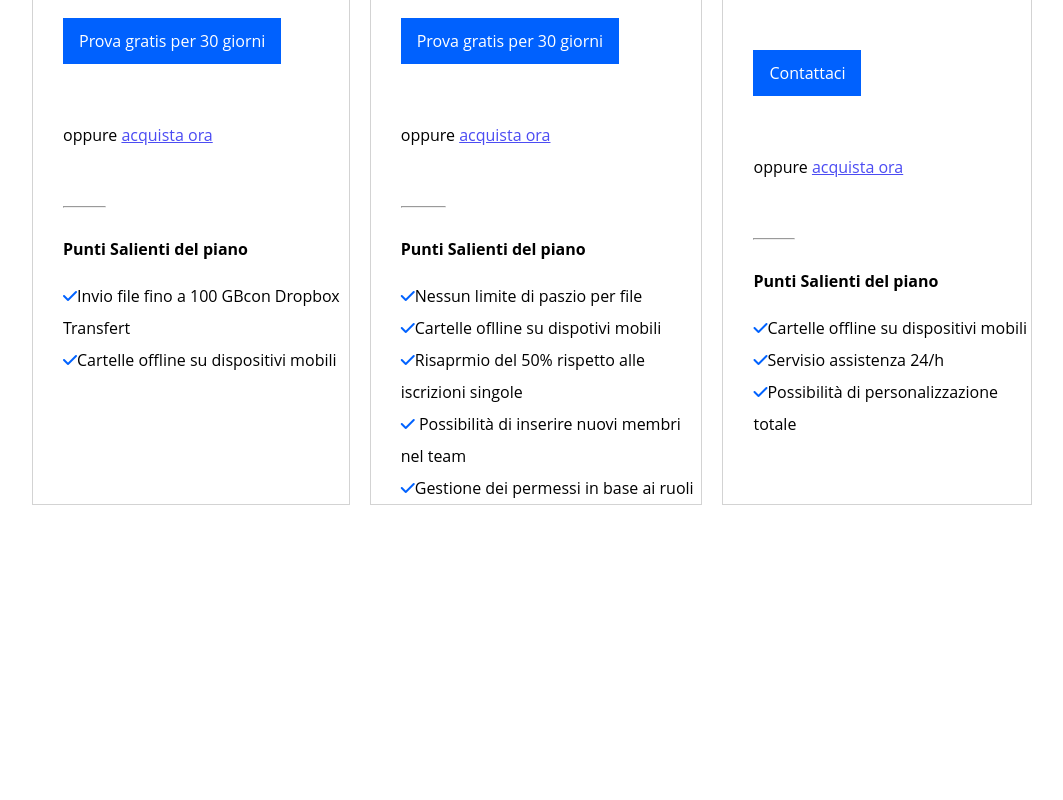
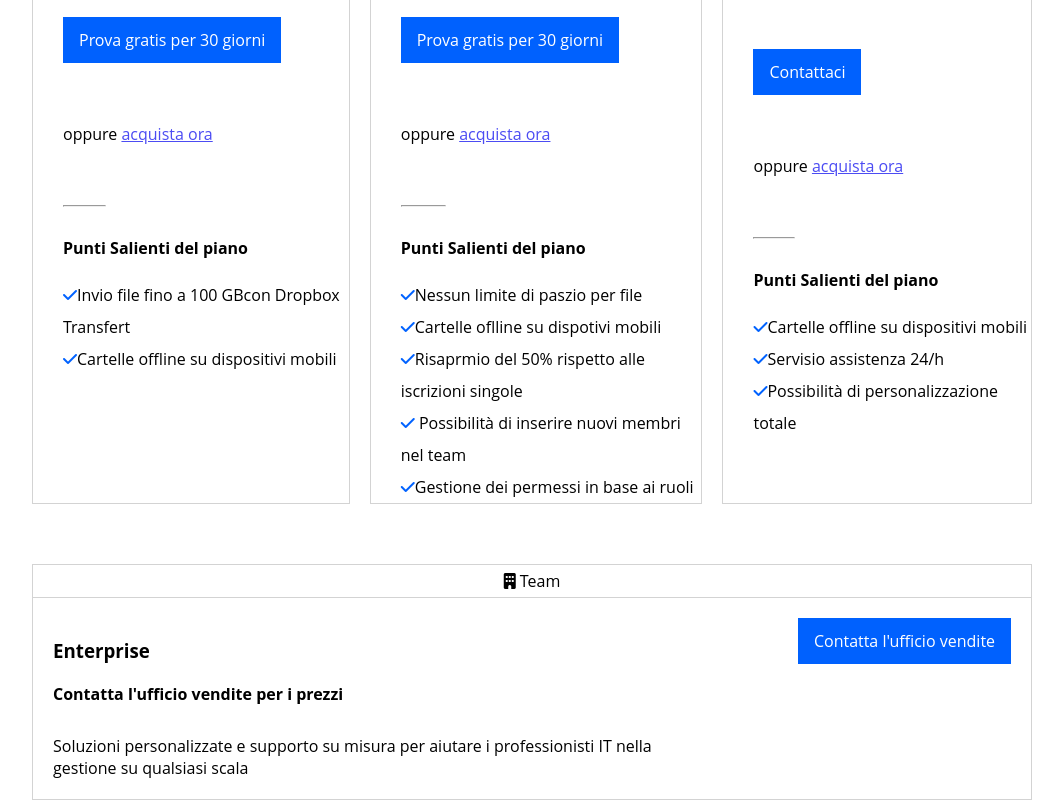
Before and after one commit to federicodececco/htmlcss-dropbox, a plain HTML site: page index.html in a window 1280 px wide. Shown: the part 1576-2376 px from the top of the page, without its empty margins (108-1171 px from the left). Before the commit the page ends 2081 px from the top, so only its background shows below. Drawn offline with Linux system fonts and the light colour scheme.

Commit message:
add:section enterprise

```diff
--- a/css/style.css
+++ b/css/style.css
@@ -179,8 +179,8 @@ main label {
 .container.smol .col {
   border: solid lightgrey 1px;
 }
-.col div:first-child {
-  border-bottom: solid lightgrey 1px;
+
+.user {
   padding: 5px 0;
   text-align: center;
 }
@@ -223,13 +223,48 @@ hr {
   color: grey;
   width: 15%;
 }
-h4{
-  margin-top: 30px ;
+h4 {
+  margin-top: 30px;
   margin-bottom: 20px;
 }
 .check {
   color: #0062ff;
 }
-/*----------------
+.enterprise {
+  margin-top: 60px;
+  border: solid lightgrey 1px;
+  text-align: center;
+}
+.enterprise > :first-child {
+  padding: 5px 0;
+}
+.sub-enterprise {
+  display: flex;
+}
+.enterprise .col.left {
+  max-width: 70%;
+
+  text-align: left;
+  padding: 20px;
+}
+.enterprise h4 {
+  margin-top: 20px;
+  margin-bottom: 30px;
+}
+.enterprise > :first-child{
+  border-bottom: solid lightgrey 1px;
+}
+.enterprise .col.left,
+.enterprise .col.right {
+  border: none;
+}
+.enterprise .col.right {
+  position: relative;
+}
+.enterprise .col.right .btn.secondary {
+  position:absolute;
+  right: 20px;
+  top: 20px;
+} /*----------------
     FOOTER
 ------------------*/
--- a/index.html
+++ b/index.html
@@ -94,7 +94,7 @@
         </div>
         <div class="plan">
           <div class="col">
-            <div><i class="fa-solid fa-user"></i>Singolo</div>
+            <div class="user"><i class="fa-solid fa-user"></i>Singolo</div>
             <div class="top">
               <h3>Professional</h3>
               <div>
@@ -138,7 +138,7 @@
             </div>
           </div>
           <div class="col">
-            <div><i class="fa-solid fa-user-group"></i>Team</div>
+            <div class="user"><i class="fa-solid fa-user-group"></i>Team</div>
             <div class="top">
               <h3>Advanced</h3>
               <div>
@@ -194,7 +194,7 @@
             </div>
           </div>
           <div class="col">
-            <div><i class="fa-solid fa-building"></i>Azienda</div>
+            <div class="user"><i class="fa-solid fa-building"></i>Azienda</div>
             <div class="top">
               <h3>Enterprise</h3>
               <div>
@@ -239,6 +239,24 @@
             </div>
           </div>
         </div>
+        <div class="enterprise">
+          <div><i class="fa-solid fa-building"></i> Team</div>
+          <div class="sub-enterprise">
+            <div class="col left">
+              <div>
+                <h3>Enterprise</h3>
+                <h4>Contatta l'ufficio vendite per i prezzi</h4>
+                <p>
+                  Soluzioni personalizzate e supporto su misura per aiutare i
+                  professionisti IT nella gestione su qualsiasi scala
+                </p>
+              </div>
+            </div>
+            <div class="col right">
+              <button class="btn secondary">Contatta l'ufficio vendite</button>
+            </div>
+          </div>
+        </div>
       </section>
     </main>
   </body>
```
